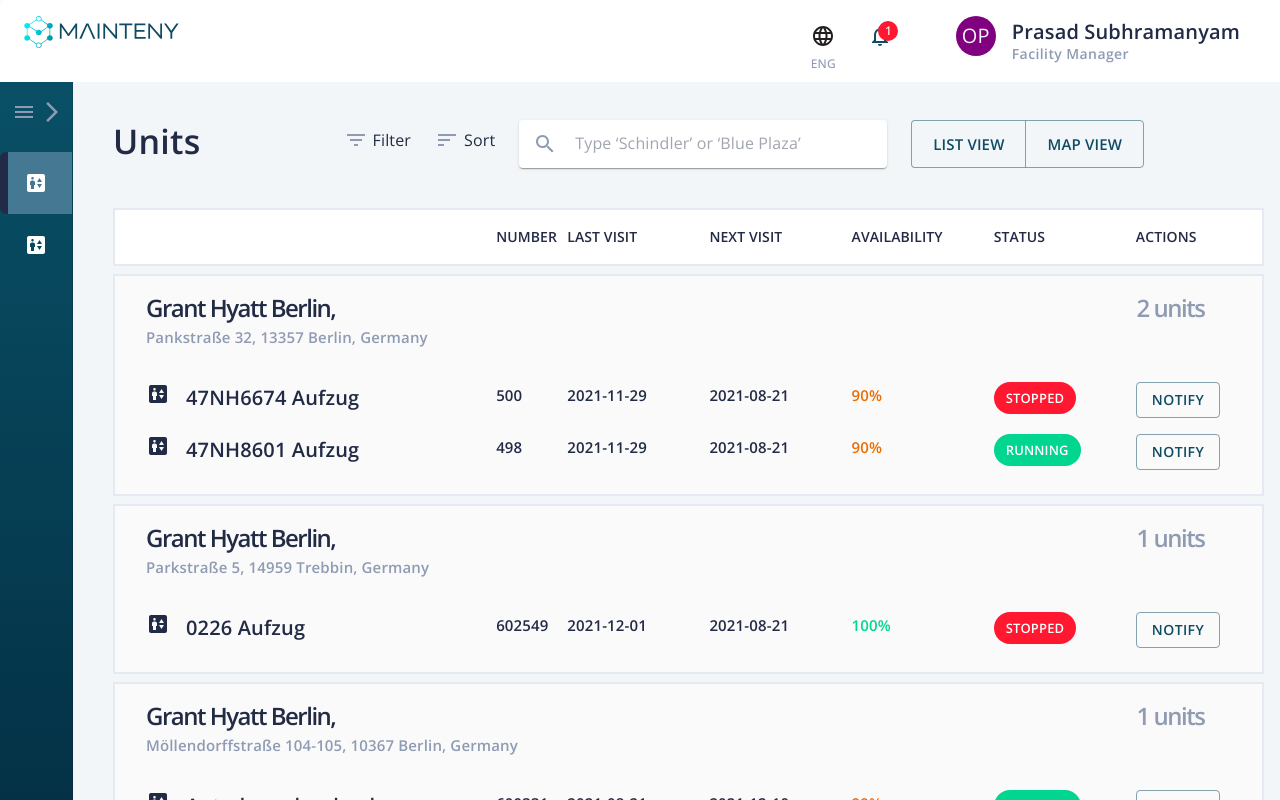
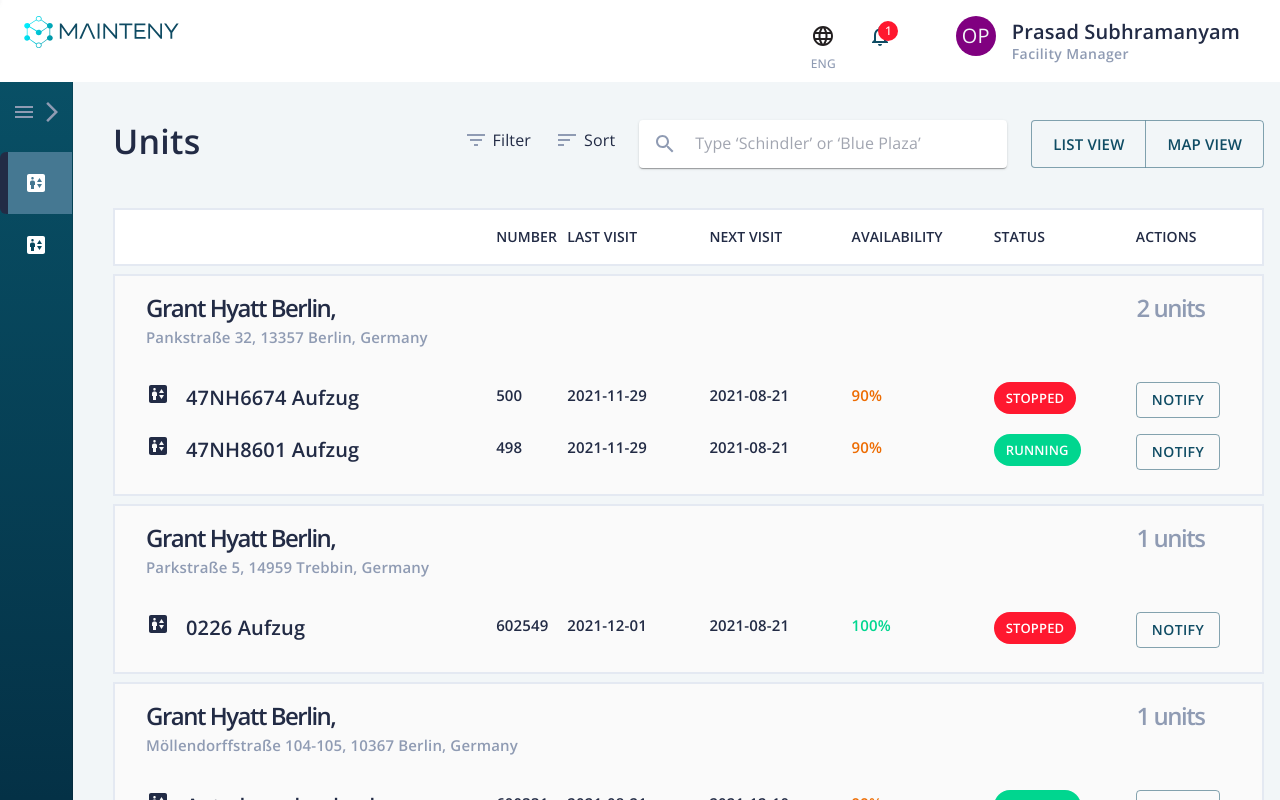
Before and after one commit to Westernwells/mainteny-pm, a React (Create React App) app: page /pm/my-units in a window 1280 px wide. Shown: the top 800 px of the page. Built offline with nearby package versions, Linux system fonts and the light colour scheme; no server answers.

Commit message:
fix widget

```diff
--- a/src/pages/my-units/MyUnitsWidget.tsx
+++ b/src/pages/my-units/MyUnitsWidget.tsx
@@ -7,7 +7,7 @@ import Button from '@mui/material/Button';
 import {Searchnput} from '../../components/SearchInput';
 
 export const MyUnitsWidget = () => (
-  <Box mb={5} display="flex" justifyContent="space-between" mr={15}>
+  <Box mb={5} display="flex" justifyContent="space-between">
     <Typography variant="h4">Units</Typography>
 
     <Box display="flex">
```
